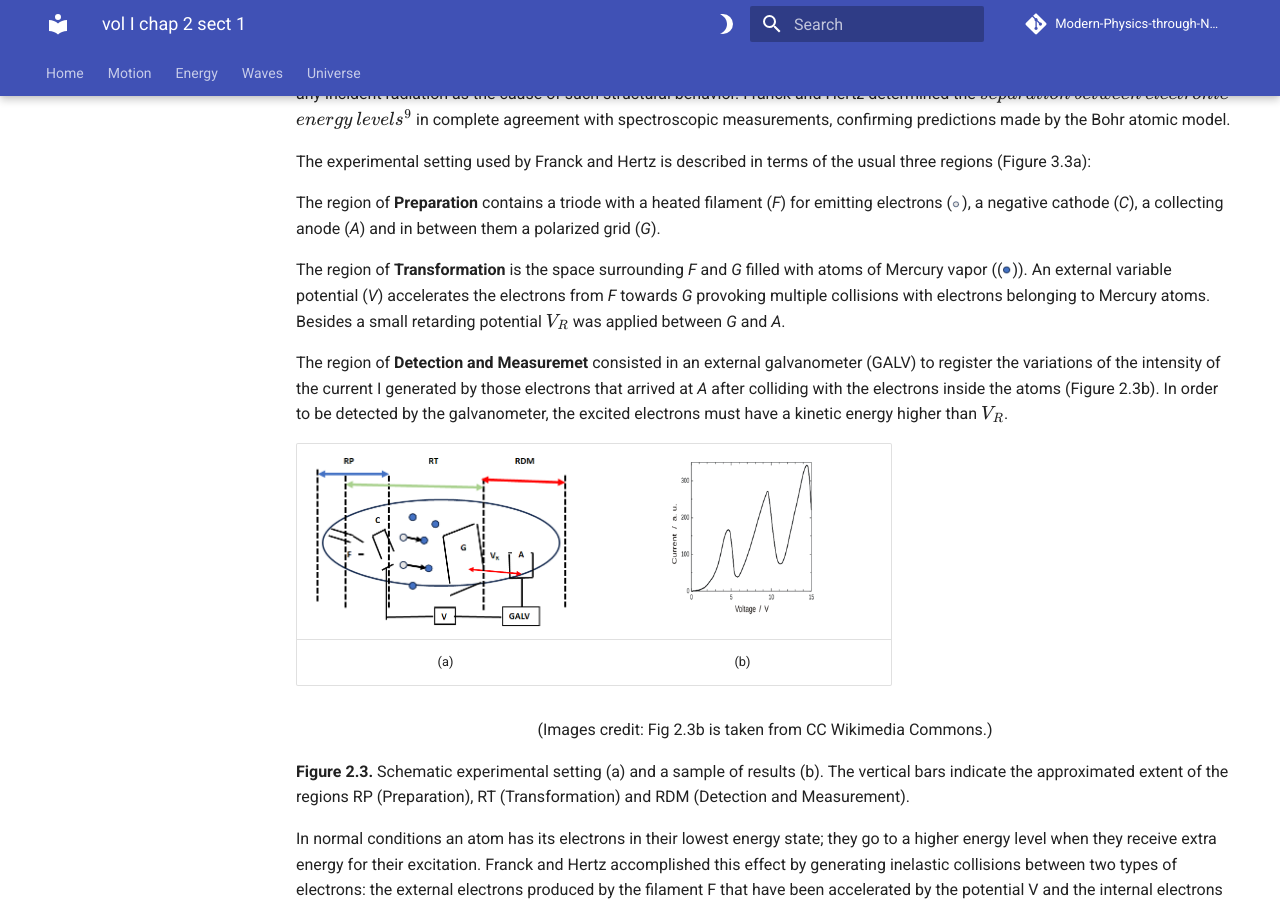
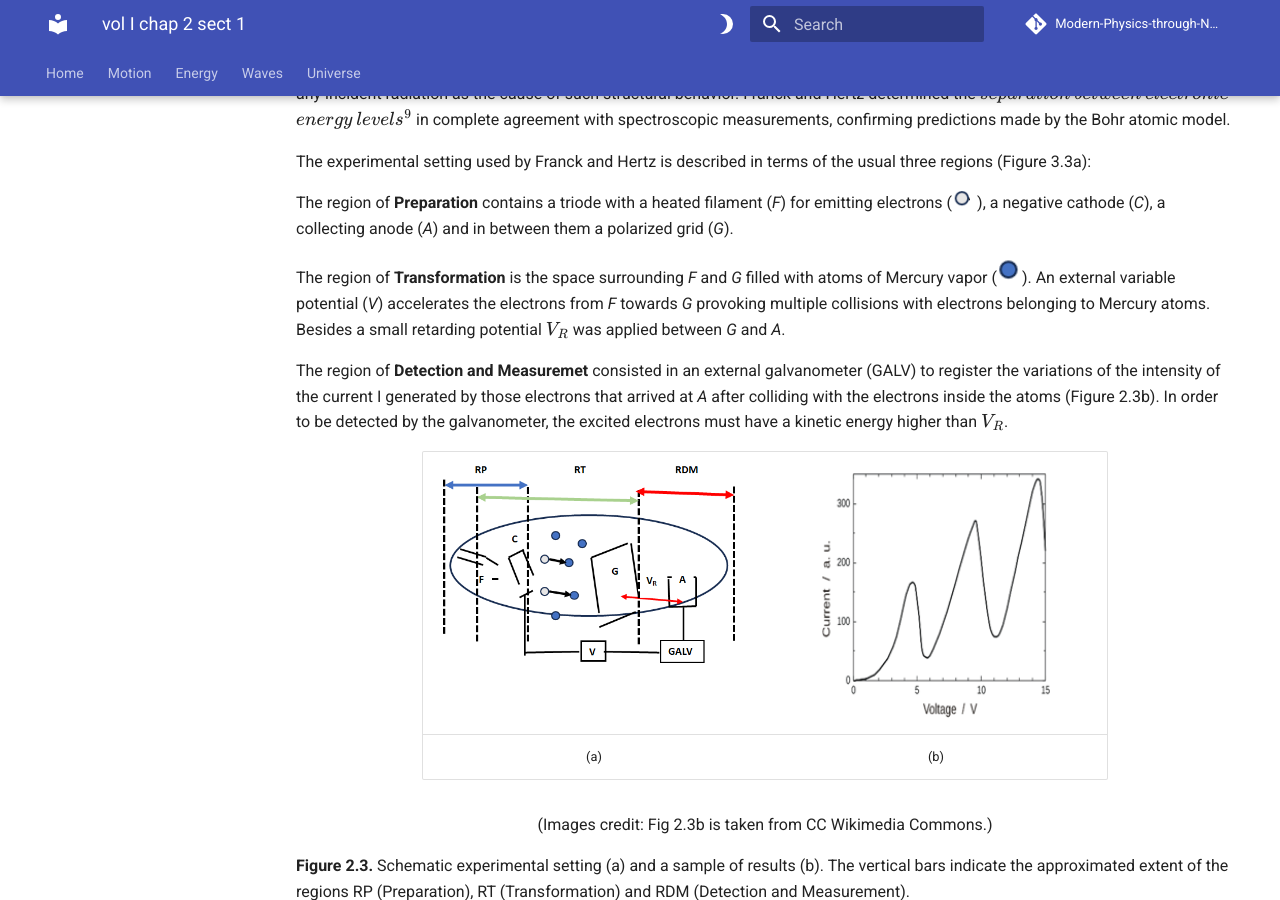
Before and after one commit to modphysnobel/modphysnobel.github.io, an MkDocs documentation site: the page built from docs/vol-I/vol-I-chap-2-sect-1.md, in a window 1280 px wide and 900 px high, scrolled down 5414 px. Built offline with MkDocs 1.6.1 and Material for MkDocs 9.7.7, drawn with Linux system fonts in a browser that asks for light colours; some web fonts are replaced; comment, search, counter and statistics services are not loaded.

Commit message:
Update vol-I-chap-2-sect-1.md

```diff
--- a/docs/vol-I/vol-I-chap-2-sect-1.md
+++ b/docs/vol-I/vol-I-chap-2-sect-1.md
@@ -133,12 +133,13 @@ The experimental setting used by Franck and Hertz is described in terms of the u
 
 
 
-The region of **Preparation** contains a triode with a heated filament (_F_) for emitting electrons (<img width="10" src="https://github.com/modphysnobel/modphysnobel.github.io/blob/main/docs/vol-I/figs/electron2.PNG?raw=true">), a negative cathode (_C_), a collecting anode (_A_) and in between them a polarized grid (_G_).
+The region of **Preparation** contains a triode with a heated filament (_F_) for emitting electrons (<img width="25" src="https://github.com/modphysnobel/modphysnobel.github.io/blob/main/docs/vol-I/figs/electron2.PNG?raw=true">), a negative cathode (_C_), a collecting anode (_A_) and in between them a polarized grid (_G_).
 
-The region of **Transformation** is the space surrounding _F_ and _G_ filled with atoms of Mercury vapor ((<img width="10" src="https://github.com/modphysnobel/modphysnobel.github.io/blob/main/docs/vol-I/figs/electron.PNG?raw=true">)). An external variable potential (_V_) accelerates the electrons from _F_ towards _G_ provoking multiple collisions with electrons belonging to Mercury atoms. Besides a small retarding potential $V_R$ was applied between _G_ and _A_.
+The region of **Transformation** is the space surrounding _F_ and _G_ filled with atoms of Mercury vapor (<img width="25" src="https://github.com/modphysnobel/modphysnobel.github.io/blob/main/docs/vol-I/figs/electron.PNG?raw=true">). An external variable potential (_V_) accelerates the electrons from _F_ towards _G_ provoking multiple collisions with electrons belonging to Mercury atoms. Besides a small retarding potential $V_R$ was applied between _G_ and _A_.
 
 The region of **Detection and Measuremet** consisted in an external galvanometer (GALV) to register the variations of the intensity of the current I generated by those electrons that arrived at _A_ after colliding with the electrons inside the atoms (Figure 2.3b). In order to be detected by the galvanometer, the excited electrons must have a kinetic energy higher than $V_R$.
 
+<center>
 <!-- HTML Table 1.1.1-->
 <table width="100%">
 	<tr>
@@ -149,7 +150,7 @@ The region of **Detection and Measuremet** consisted in an external galvanometer
 	</th>
 	<th width="50%">
 	<figure markdown>
-	<img width="150" src="https://github.com/modphysnobel/modphysnobel.github.io/blob/main/docs/vol-I/figs/Vol-I-chap-2-sect-1-Fig12.PNG?raw=true">
+	<img width="240" src="https://github.com/modphysnobel/modphysnobel.github.io/blob/main/docs/vol-I/figs/Vol-I-chap-2-sect-1-Fig12.PNG?raw=true">
 	</figure>
 	</th>
 	</tr>
@@ -163,9 +164,8 @@ The region of **Detection and Measuremet** consisted in an external galvanometer
 	</tr>
 	</table>
 
-<center>
-	(Images credit: Fig 2.3b is taken from CC Wikimedia Commons.)
-	</center>
+(Images credit: Fig 2.3b is taken from CC Wikimedia Commons.)
+</center>
 
 **Figure 2.3.** Schematic experimental setting (a) and a sample of results (b). The vertical bars indicate the approximated extent of the regions RP (Preparation), RT (Transformation) and RDM (Detection and Measurement).
 
```
